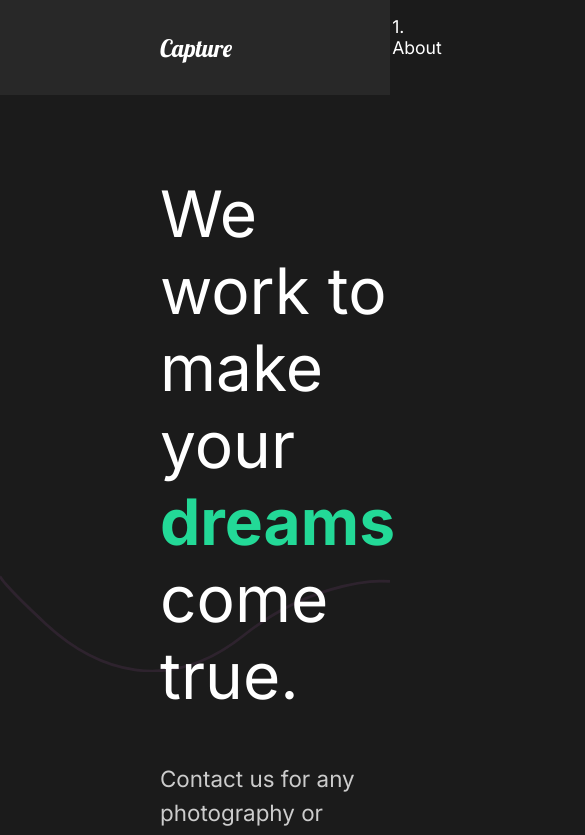
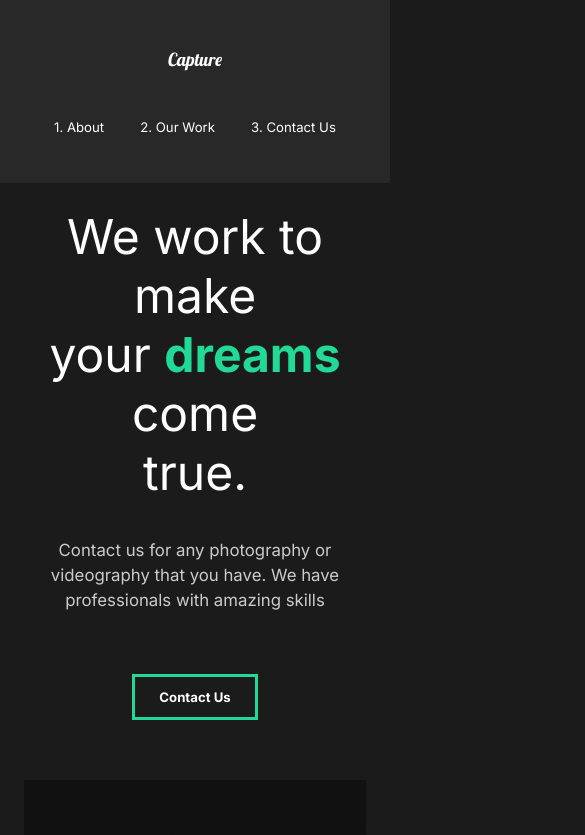
Before and after one commit to vladimir-bredikhin/capture-portfolio, a React (Create React App) app: page / in a window 390 px wide. Shown: the top 835 px of the page, 585 px wide, since content can reach past the window. Built offline with nearby package versions, Linux system fonts and the light colour scheme.

Commit message:
Mobile Friendly

```diff
--- a/src/components/GlobalStyle.js
+++ b/src/components/GlobalStyle.js
@@ -6,6 +6,12 @@
   margin: 0;
   padding: 0;
   box-sizing: border-box;
+}
+
+html {
+  @media(max-width: 1700px) {
+    font-size: 0.75rem;
+  }
 }
 
 body {
--- a/src/components/Nav.js
+++ b/src/components/Nav.js
@@ -57,6 +57,26 @@
     padding-left: 10rem;
     position: relative;
   }
+
+  @media (max-width: 1300px) {
+    flex-direction: column;
+    padding: 2rem 1rem;
+
+    .logo {
+      padding: 2rem;
+      display: inline-block;
+    }
+
+    li {
+      padding: 0;
+    }
+
+    ul {
+      padding: 2rem;
+      justify-content: space-around;
+      width: 100%;
+    }
+  }
 `;
 
 export default Nav;
--- a/src/components/ServicesSection.js
+++ b/src/components/ServicesSection.js
@@ -55,6 +55,7 @@
 const Cards = styled.div`
   display: flex;
   flex-wrap: wrap;
+  justify-content: center;
 `;
 
 const Card = styled.div`
--- a/src/components/useScroll.js
+++ b/src/components/useScroll.js
@@ -3,7 +3,7 @@
 
 const useScroll = () => {
   const controls = useAnimation();
-  const [ref, isInView] = useInView({ threshold: 0.5 });
+  const [ref, isInView] = useInView({ threshold: 0.3 });
 
   controls.start(isInView ? 'show' : 'hidden');
 
--- a/src/pages/ContactUs.js
+++ b/src/pages/ContactUs.js
@@ -45,11 +45,19 @@
   padding: 5rem 10rem;
   color: #353535;
   min-height: 90vh;
+
+  @media (max-width: 1300px) {
+    padding: 2rem 2rem;
+  }
 `;
 
 const Title = styled.div`
   margin-bottom: 4rem;
   color: #000000;
+
+  @media (max-width: 1300px) {
+    margin-top: 5rem;
+  }
 `;
 
 const Hide = styled.div`
--- a/src/pages/MovieDetail.js
+++ b/src/pages/MovieDetail.js
@@ -68,6 +68,11 @@
   margin: 5rem 10rem;
   align-items: center;
   justify-content: space-around;
+
+  @media (max-width: 1300px) {
+    display: block;
+    margin: 2rem;
+  }
 `;
 
 const AwardStyled = styled.div`
--- a/src/pages/OurWork.js
+++ b/src/pages/OurWork.js
@@ -38,6 +38,10 @@
   h2 {
     padding: 1rem 0;
   }
+
+  @media (max-width: 1300px) {
+    padding: 2rem;
+  }
 `;
 
 const Frame1 = styled(motion.div)`
--- a/src/styles.js
+++ b/src/styles.js
@@ -8,12 +8,26 @@
   justify-content: space-between;
   padding: 5rem 10rem;
   color: #ffffff;
+
+  @media (max-width: 1300px) {
+    display: block;
+    padding: 2rem 2rem;
+    text-align: center;
+  }
 `;
 
 const Description = styled.div`
   flex: 1;
   padding-right: 5rem;
   z-index: 2;
+
+  @media (max-width: 1300px) {
+    padding: 0;
+
+    button {
+      margin: 2rem 0rem 5rem;
+    }
+  }
 `;
 
 const Image = styled.div`
```
